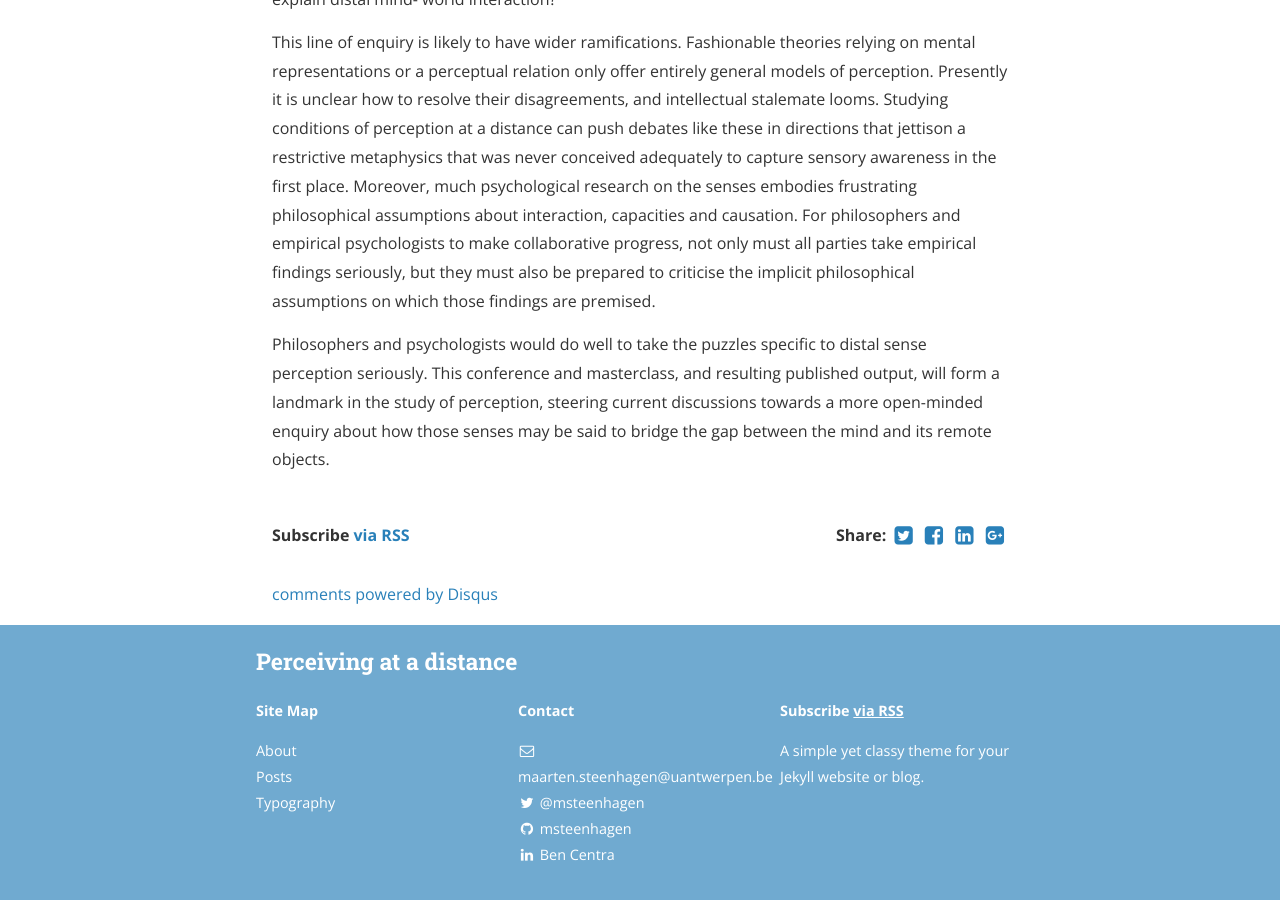
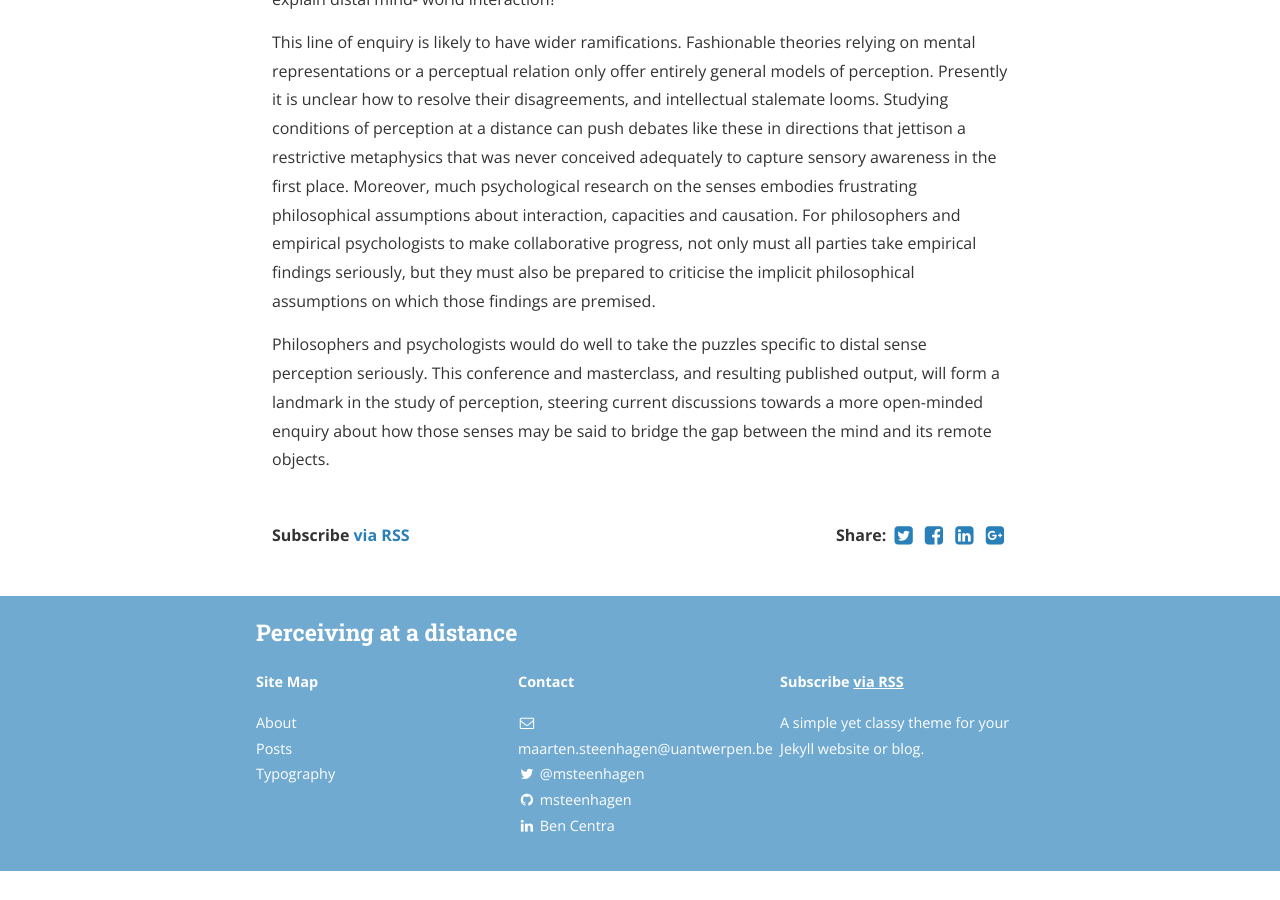
Before and after one commit to msteenhagen/distal, a Jekyll site: the page built from _posts/2015-04-18-sensing.markdown, in a window 1280 px wide and 900 px high, scrolled down 2025 px. Built offline with Jekyll 4.4.1, drawn with Linux system fonts in a browser that asks for light colours; nearby versions of some CDN libraries; comment, search, counter and statistics services are not loaded; a style sheet for code colours, icons or effects is not loaded; after the commit the page ends 2896 px from its top, so only the background shows below that; some of the changed lines change nothing that is shown.

Commit message:
Update _config.yml

```diff
--- a/_config.yml
+++ b/_config.yml
@@ -31,7 +31,7 @@ jekyll-archives:
     tag: '/tag/:name/'
 
 # Disqus comments
-disqus_shortname: bencentra
+# disqus_shortname: bencentra
 
 # Google analytics
 # ga_tracking_id: "UA-XXXX-1"
```
